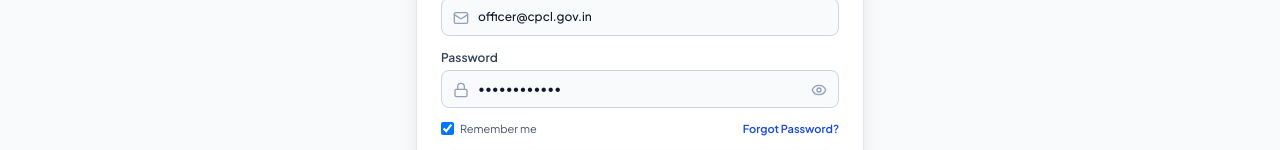
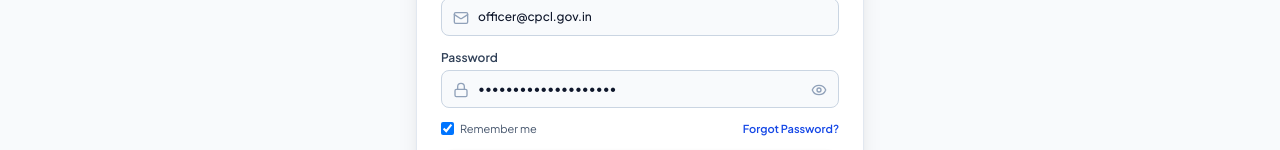
Before and after one commit to Gaura3z/bidsure-ps100, a React (Vite) app: page / in a window 1280 px wide. Shown: the part 650-800 px from the top of the page. Built offline with nearby package versions, Linux system fonts and the light colour scheme; no server answers.

Commit message:
make default officer sign in work directly

```diff
--- a/src/components/auth/LoginView.tsx
+++ b/src/components/auth/LoginView.tsx
@@ -22,6 +22,13 @@ interface LoginViewProps {
   authError?: string;
 }
 
+const demoPasswords: Record<string, string> = {
+  PROCUREMENT_OFFICER: 'Officer@BidSure2026!',
+  COMPLIANCE_ANALYST: 'Analyst@BidSure2026!',
+  BIDDER_VENDOR: 'Bidder@BidSure2026!',
+  ADMIN: 'Admin@BidSure2026!',
+};
+
 export const LoginView: React.FC<LoginViewProps> = ({
   currentUser,
   onLoginSuccess,
@@ -31,7 +38,7 @@ export const LoginView: React.FC<LoginViewProps> = ({
   const [selectedRole, setSelectedRole] = useState<'PROCUREMENT_OFFICER' | 'COMPLIANCE_ANALYST' | 'BIDDER_VENDOR' | 'ADMIN'>('PROCUREMENT_OFFICER');
   const [activeSubTab, setActiveSubTab] = useState<'SIGN_IN' | 'REGISTER'>('SIGN_IN');
   const [email, setEmail] = useState('officer@cpcl.gov.in');
-  const [password, setPassword] = useState('••••••••••••');
+  const [password, setPassword] = useState(demoPasswords.PROCUREMENT_OFFICER);
   const [showPassword, setShowPassword] = useState(false);
   const [rememberMe, setRememberMe] = useState(true);
   const [registrationName, setRegistrationName] = useState('');
@@ -41,13 +48,6 @@ export const LoginView: React.FC<LoginViewProps> = ({
   const [registrationStatus, setRegistrationStatus] = useState<{ type: 'success' | 'error'; message: string } | null>(null);
   const [registrationBusy, setRegistrationBusy] = useState(false);
   const [signingIn, setSigningIn] = useState(false);
-
-  const demoPasswords: Record<string, string> = {
-    PROCUREMENT_OFFICER: 'Officer@BidSure2026!',
-    COMPLIANCE_ANALYST: 'Analyst@BidSure2026!',
-    BIDDER_VENDOR: 'Bidder@BidSure2026!',
-    ADMIN: 'Admin@BidSure2026!',
-  };
 
   const handleRoleSelect = (role: 'PROCUREMENT_OFFICER' | 'COMPLIANCE_ANALYST' | 'BIDDER_VENDOR' | 'ADMIN') => {
     setSelectedRole(role);
```
